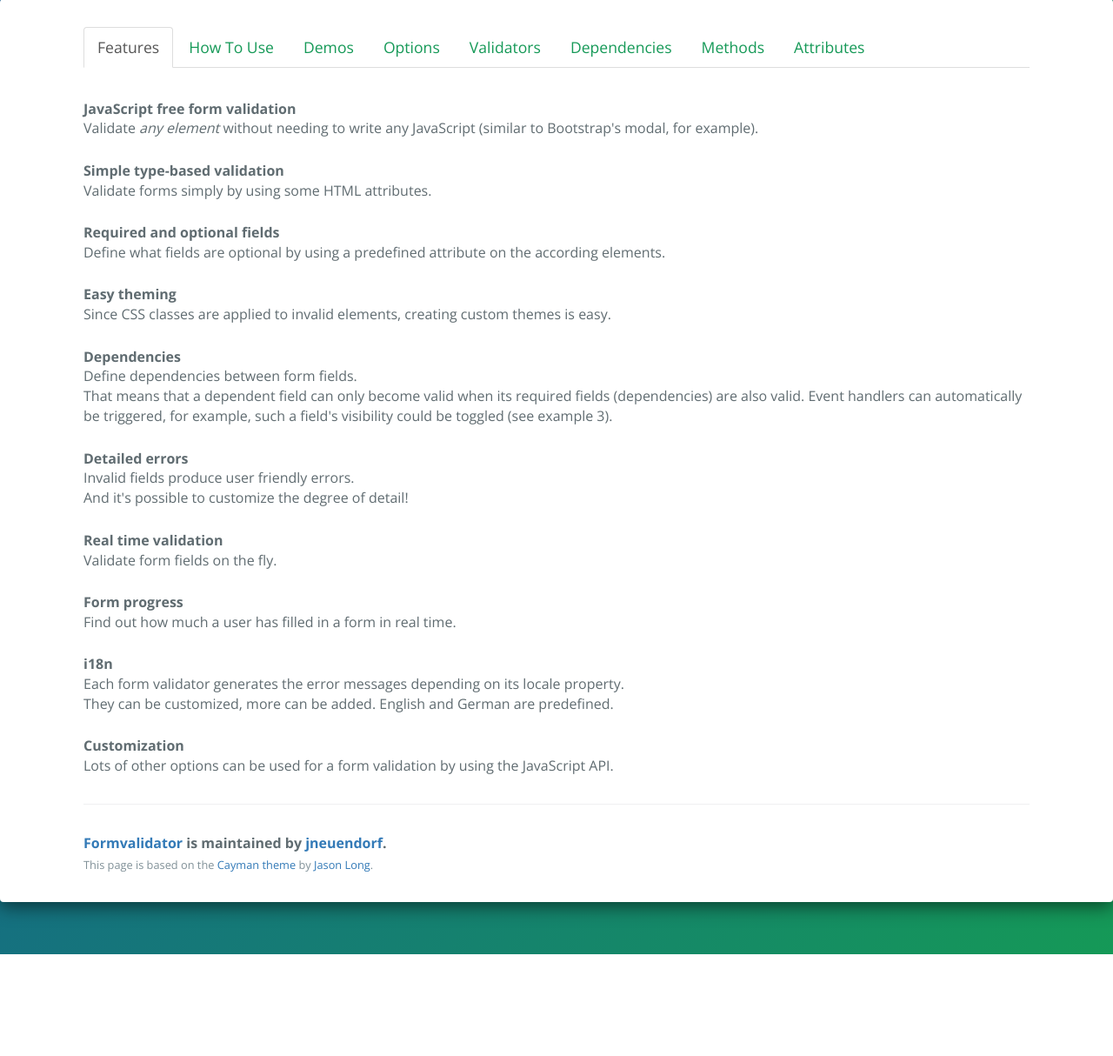
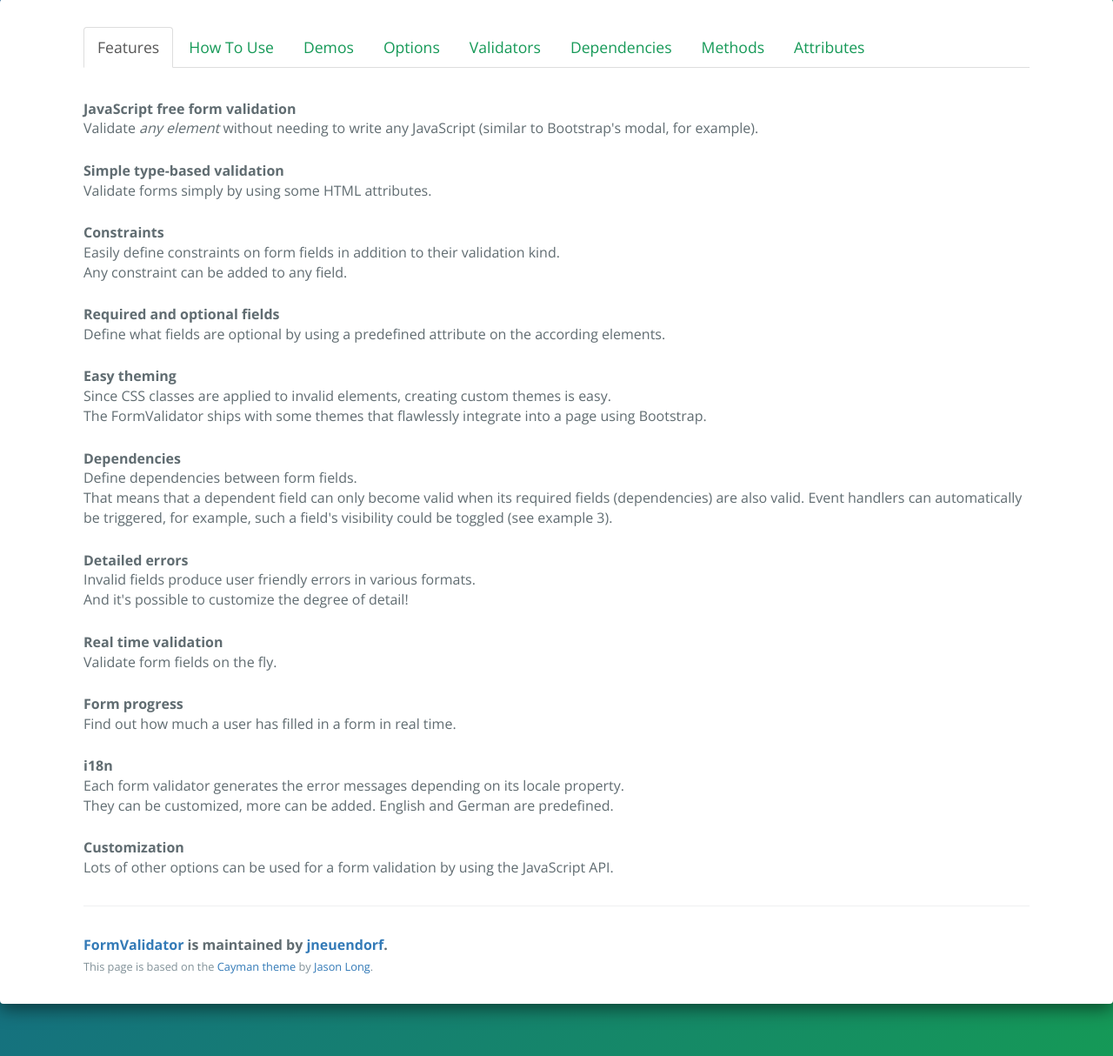
Before and after one commit to jneuendorf/FormValidator, a PHP site: page / in a window 1280 px wide. Shown: the part 360-1574 px from the top of the page at 87% size. Before the commit the page ends 1457 px from the top, so only its background shows below. Run offline with PHP 8.4, Linux system fonts and the light colour scheme.

Commit message:
demos work w/ new code

```diff
--- a/features.php
+++ b/features.php
@@ -5,11 +5,20 @@
     <dt>Simple type-based validation</dt>
     <dd>Validate forms simply by using some HTML attributes.</dd>
 
+    <dt>Constraints</dt>
+    <dd>
+        Easily define constraints on form fields in addition to their validation kind.<br>
+        Any constraint can be added to any field.
+    </dd>
+
     <dt>Required and optional fields</dt>
     <dd>Define what fields are optional by using a predefined attribute on the according elements.</dd>
 
     <dt>Easy theming</dt>
-    <dd>Since CSS classes are applied to invalid elements, creating custom themes is easy.</dd>
+    <dd>
+        Since CSS classes are applied to invalid elements, creating custom themes is easy.<br>
+        The FormValidator ships with some themes that flawlessly integrate into a page using Bootstrap.
+    </dd>
 
     <dt>Dependencies</dt>
     <dd>
@@ -20,7 +29,7 @@
 
     <dt>Detailed errors</dt>
     <dd>
-        Invalid fields produce user friendly errors.<br />
+        Invalid fields produce user friendly errors in various formats.<br />
         And it's possible to customize the degree of detail!
     </dd>
 
--- a/index.php
+++ b/index.php
@@ -92,7 +92,7 @@ $filenames = [
         </div>
 
         <footer class="site-footer">
-            <span class="site-footer-owner"><a href="https://github.com/jneuendorf/FormValidator">Formvalidator</a> is maintained by <a href="https://github.com/jneuendorf">jneuendorf</a>.</span>
+            <span class="site-footer-owner"><a href="https://github.com/jneuendorf/FormValidator">FormValidator</a> is maintained by <a href="https://github.com/jneuendorf">jneuendorf</a>.</span>
 
             <span class="site-footer-credits">This page is based on the <a href="https://github.com/jasonlong/cayman-theme">Cayman theme</a> by <a href="https://twitter.com/jasonlong">Jason Long</a>.</span>
         </footer>
--- a/js/FormValidator.js
+++ b/js/FormValidator.js
@@ -1158,6 +1158,9 @@ dependency_change_actions[DEPENDENCY_CHANGE_ACTIONS.SLIDE] = function(element, v
 
 FormModifier = (function() {
   function FormModifier(form_validator, options) {
+    if (options == null) {
+      options = {};
+    }
     this.form_validator = form_validator;
     if ((ERROR_OUTPUT_MODES[options.error_output_mode] != null) || options.error_output_mode instanceof Function) {
       this.error_output_mode = options.error_output_mode;
```
Also changed, not shown: index.html (+11 -2 lines), js/FormValidator.min.js.
